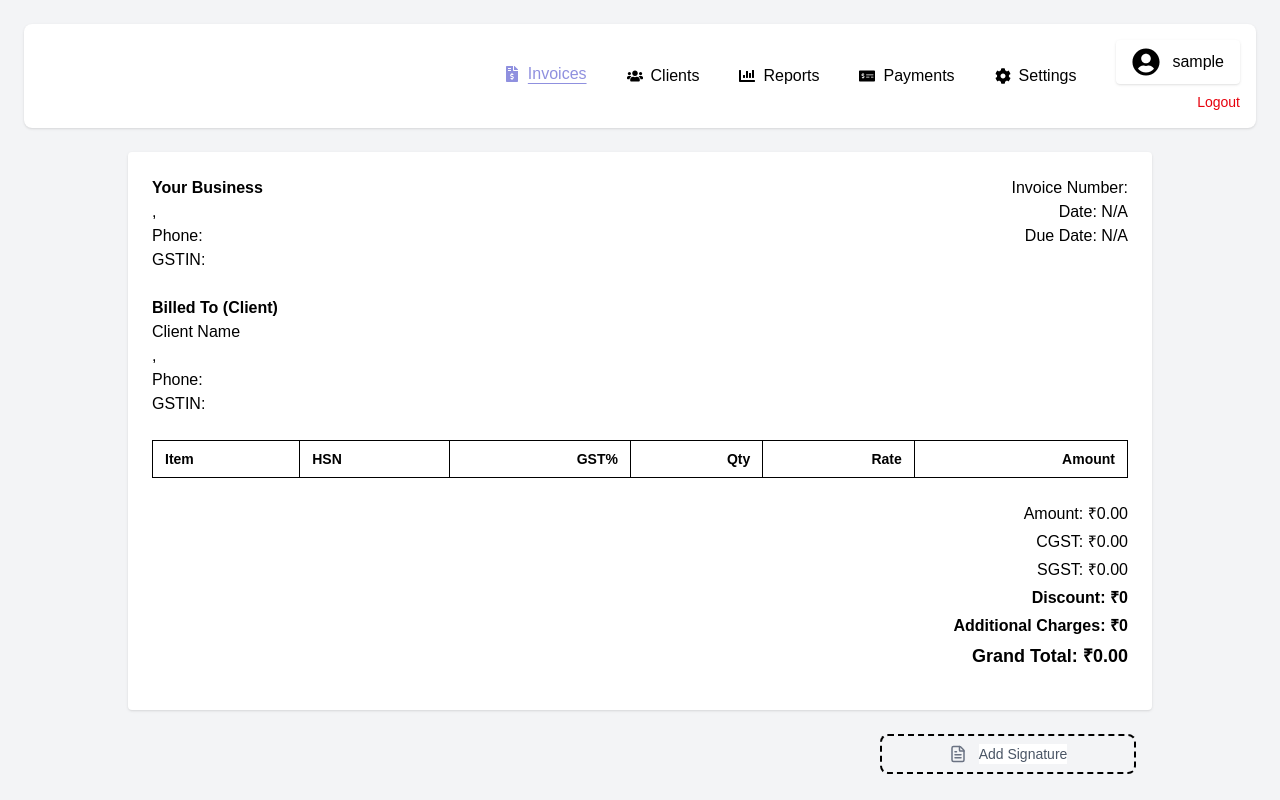
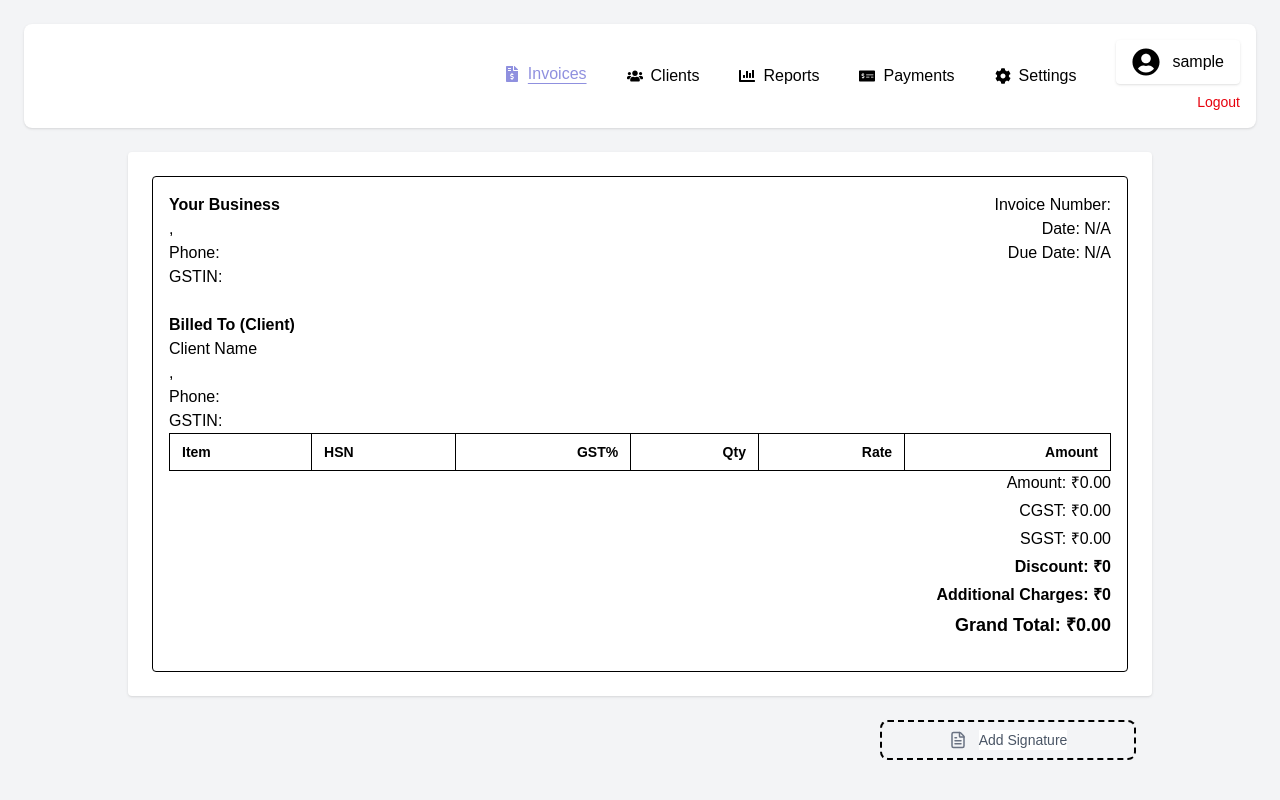
Before and after one commit to Srimathi0910/Invoice-generator, a Next.js app: page /preview in a window 1280 px wide. Shown: the top 800 px of the page. Built offline with nearby package versions, Linux system fonts and the light colour scheme; sample sign-in values are in the browser's storage; a web font is replaced by a local one.

Commit message:
Add all new files for deployment

```diff
--- a/app/preview/InvoicePreview.tsx
+++ b/app/preview/InvoicePreview.tsx
@@ -532,6 +532,7 @@ const InvoicePreview = () => {
       {/* Invoice Preview */}
       <motion.div variants={itemVariant} ref={invoiceRef} className="max-w-5xl mx-auto bg-white p-6 rounded shadow space-y-6">
         {/* Billed By */}
+        <div className="border border-black-300 p-4 rounded">
           <div className="flex justify-between mb-6">
             <div>
               <h2 className="font-bold">{invoice?.billedBy?.businessName || "Your Business"}</h2>
@@ -742,7 +743,7 @@ const InvoicePreview = () => {
 
           {/* File Upload Sections (Terms, Notes, Attachments, Additional Info, Contact Details) */}
           {/* ... Your existing file upload JSX remains unchanged ... */}
-
+        </div>
       </motion.div>
 
       <motion.div variants={itemVariant} className="px-30 py-6">
```
Lines whose indentation alone changed are shown as unchanged.
